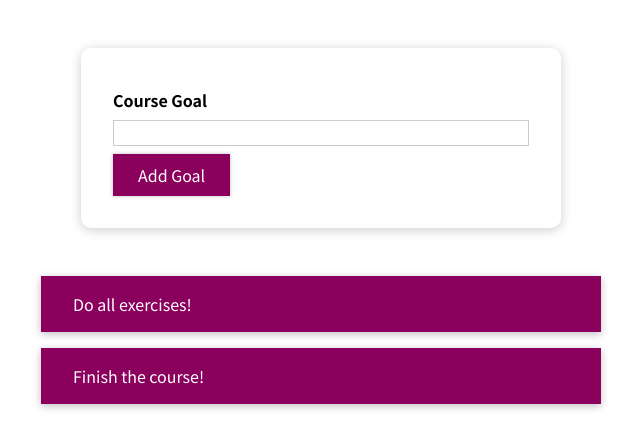
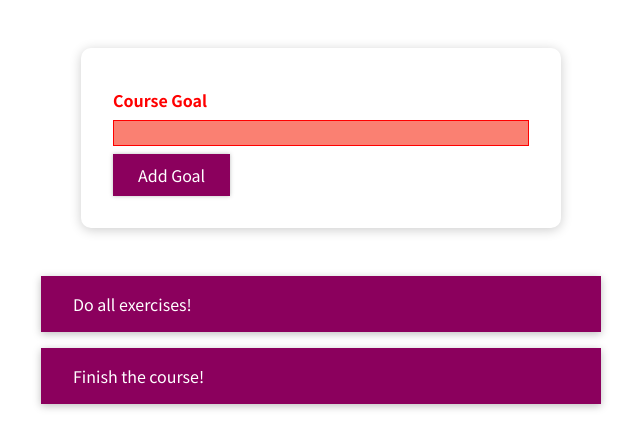
Before and after one commit to Aman07a/react-complete-guide, a React (Create React App) app: page / in a window 1280 px wide. Shown: the top 448 px of the page, without its empty margins (319-959 px from the left). Built offline with nearby package versions, Linux system fonts and the light colour scheme.

Commit message:
Setting Dynamic Inline Styles

```diff
--- a/src/components/CourseGoals/CourseInput/CourseInput.js
+++ b/src/components/CourseGoals/CourseInput/CourseInput.js
@@ -5,21 +5,39 @@
 
 const CourseInput = (props) => {
   const [enteredValue, setEnteredValue] = useState("");
+  const [isValid, setIsValid] = useState("");
 
   const goalInputChangeHandler = (event) => {
+    if (event.target.value.trim().length > 0) {
+      setIsValid(true);
+    }
+
     setEnteredValue(event.target.value);
   };
 
   const formSubmitHandler = (event) => {
     event.preventDefault();
+
+    if (enteredValue.trim().length === 0) {
+      setIsValid(false);
+      return;
+    }
+
     props.onAddGoal(enteredValue);
   };
 
   return (
     <form onSubmit={formSubmitHandler}>
       <div className="form-control">
-        <label>Course Goal</label>
-        <input type="text" onChange={goalInputChangeHandler} />
+        <label style={{ color: !isValid ? "red" : "black" }}>Course Goal</label>
+        <input
+          style={{
+            borderColor: !isValid ? "red" : "#ccc",
+            background: !isValid ? "salmon" : "transparent",
+          }}
+          type="text"
+          onChange={goalInputChangeHandler}
+        />
       </div>
       <Button type="submit">Add Goal</Button>
     </form>
```
